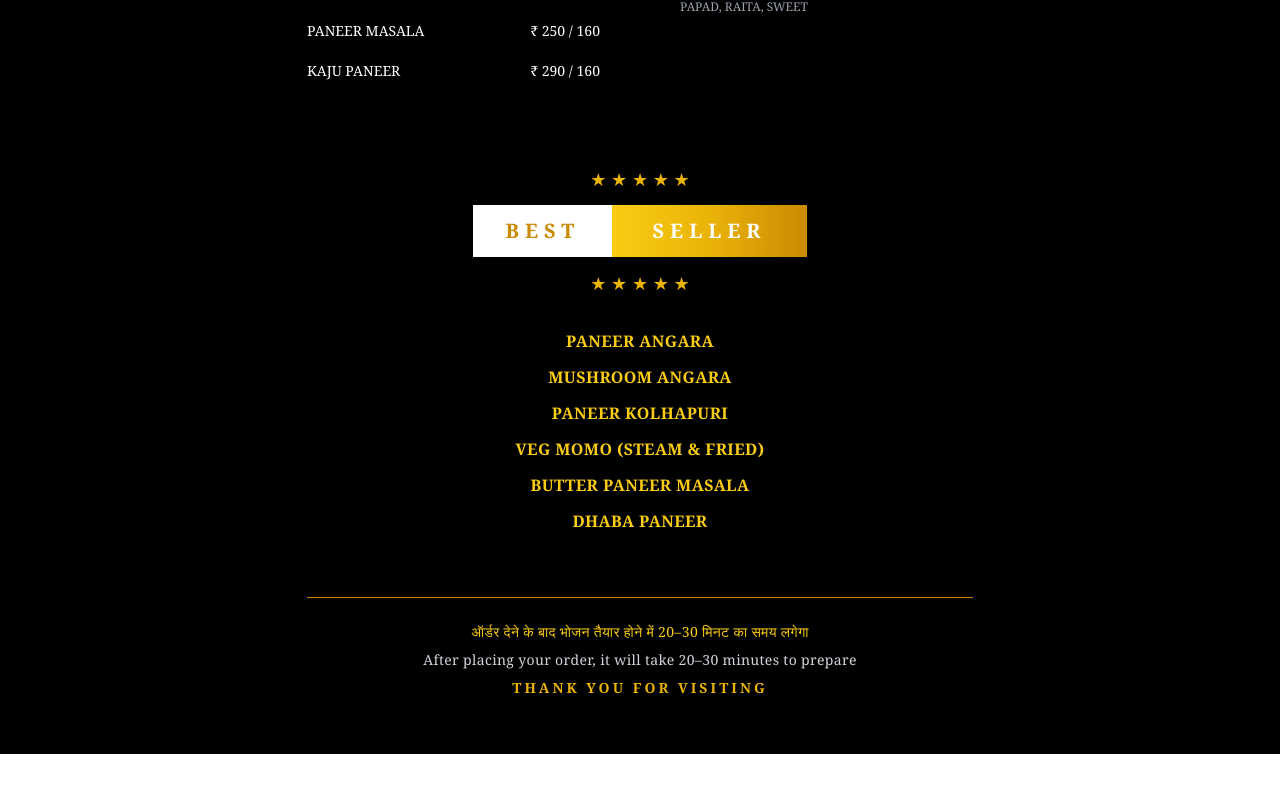
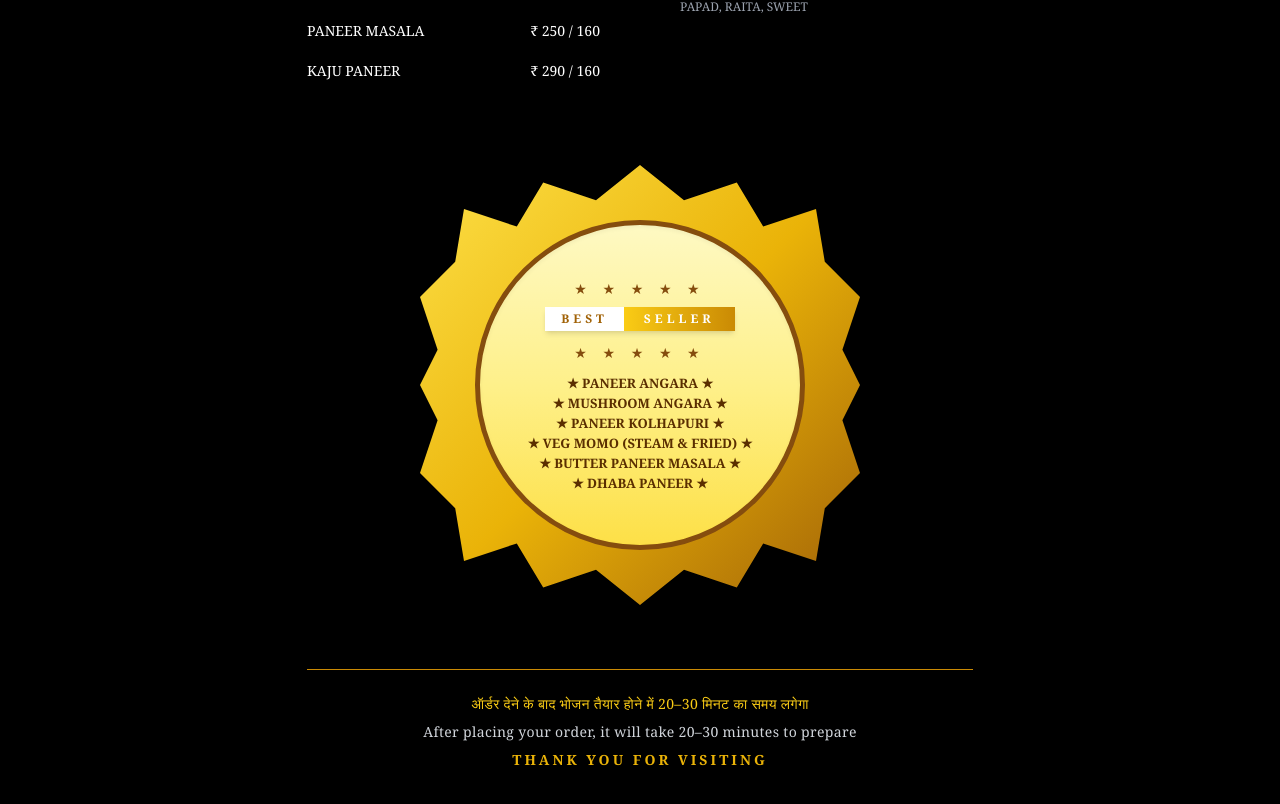
Before and after one commit to choplal/shantidoot-menu, a React (Create React App) app: page / in a window 1280 px wide. Shown: the part 4323-5127 px from the top of the page. Before the commit the page ends 5077 px from the top, so only its background shows below. Built offline with nearby package versions, Linux system fonts and the light colour scheme.

Commit message:
some update

```diff
--- a/src/App.js
+++ b/src/App.js
@@ -267,42 +267,63 @@ export default function App() {
           </MenuSection>
         </div>
 
-{/* Premium Divider Space */}
-<div className="col-span-2 flex justify-center mt-20 mb-16">
+<div className="break-inside-avoid flex justify-center mt-20 mb-16">
 
-  <div className="text-center">
+  <div className="relative w-[440px] aspect-square flex items-center justify-center">
 
-    {/* Top Stars */}
-    <div className="flex justify-center gap-3 text-yellow-500 text-lg mb-3">
-      ★ ★ ★ ★ ★
-    </div>
+    {/* Outer Medal */}
+    <div
+      className="absolute inset-0 bg-gradient-to-br from-yellow-300 via-yellow-500 to-yellow-700 shadow-2xl"
+      style={{
+        clipPath:
+          "polygon(50% 0%, 60% 8%, 72% 4%, 78% 14%, 90% 10%, 92% 22%, 100% 30%, 96% 42%, 100% 50%, 96% 58%, 100% 70%, 92% 78%, 90% 90%, 78% 86%, 72% 96%, 60% 92%, 50% 100%, 40% 92%, 28% 96%, 22% 86%, 10% 90%, 8% 78%, 0% 70%, 4% 58%, 0% 50%, 4% 42%, 0% 30%, 8% 22%, 10% 10%, 22% 14%, 28% 4%, 40% 8%)",
+      }}
+    ></div>
 
-    {/* Gold Ribbon */}
-    <div className="flex items-center justify-center shadow-lg">
+    {/* Inner Circle */}
+    <div className="
+      relative
+      w-[330px]
+      aspect-square
+      rounded-full
+      bg-gradient-to-b from-yellow-100 via-yellow-200 to-yellow-300
+      border-[5px] border-yellow-800
+      shadow-inner
+      flex flex-col items-center justify-center
+      text-center
+      px-8 py-8
+    ">
 
-      <div className="bg-white text-yellow-600 font-bold tracking-[6px] px-8 py-3 text-xl">
-        BEST
+      {/* Top Stars */}
+      <div className="text-yellow-800 text-sm tracking-[6px] mb-2">
+        ★ ★ ★ ★ ★
       </div>
 
-      <div className="bg-gradient-to-r from-yellow-400 via-yellow-500 to-yellow-600 text-white font-bold tracking-[6px] px-10 py-3 text-xl">
-        SELLER
+      {/* Ribbon */}
+      <div className="flex items-center justify-center shadow-md mb-3">
+        <div className="bg-white text-yellow-700 font-bold tracking-[4px] px-4 py-1 text-xs">
+          BEST
+        </div>
+        <div className="bg-gradient-to-r from-yellow-400 to-yellow-600 text-white font-bold tracking-[4px] px-5 py-1 text-xs">
+          SELLER
+        </div>
       </div>
 
-    </div>
+      {/* Middle Stars */}
+      <div className="text-yellow-800 text-sm tracking-[6px] mb-3">
+        ★ ★ ★ ★ ★
+      </div>
 
-    {/* Bottom Stars */}
-    <div className="flex justify-center gap-3 text-yellow-500 text-lg mt-3">
-      ★ ★ ★ ★ ★
-    </div>
+      {/* Menu Items */}
+      <div className="space-y-1 text-[#5a2e00] font-semibold text-[13px] leading-4">
+        <p>★ PANEER ANGARA ★</p>
+        <p>★ MUSHROOM ANGARA ★</p>
+        <p>★ PANEER KOLHAPURI ★</p>
+        <p>★ VEG MOMO (STEAM & FRIED) ★</p>
+        <p>★ BUTTER PANEER MASALA ★</p>
+        <p>★ DHABA PANEER ★</p>
+      </div>
 
-    {/* Special Items */}
-    <div className="mt-8 space-y-3 text-yellow-400 font-semibold tracking-wide text-base">
-      <p>PANEER ANGARA</p>
-      <p>MUSHROOM ANGARA</p>
-      <p>PANEER KOLHAPURI</p>
-      <p>VEG MOMO (STEAM & FRIED)</p>
-      <p>BUTTER PANEER MASALA</p>
-      <p>DHABA PANEER</p>
     </div>
 
   </div>
```
